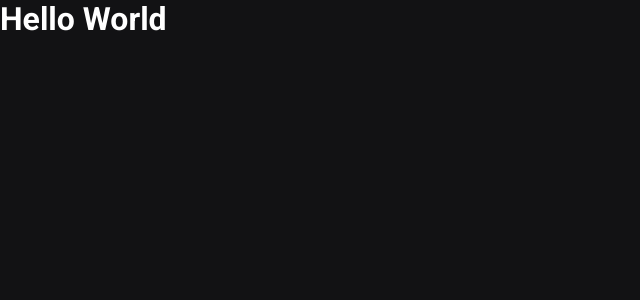
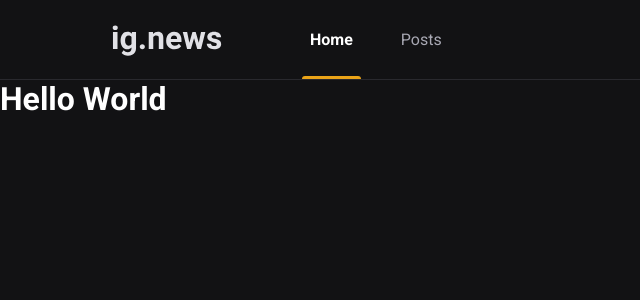
Before and after one commit to AndrioC/ig-news-ignite-course-application, a Next.js app: page / in a window 1280 px wide. Shown: the top 300 px of the page, without its empty margins (0-640 px from the left). Built offline with nearby package versions, Linux system fonts and the light colour scheme.

Commit message:
Header created and favicon added

```diff
--- a/src/components/Header/index.tsx
+++ b/src/components/Header/index.tsx
@@ -1,8 +1,14 @@
+import styles from './styles.module.scss'
+
 export function Header(){
     return (
-        <header>
-            <div>
-                <img src="" alt=""/>
+        <header className={styles.headerContainer}>
+            <div className={styles.headerContent}>
+                <img src="/images/logo.svg" alt="ig.news"/>
+                <nav>
+                    <a className={styles.active}>Home</a>
+                    <a>Posts</a>
+                </nav>
             </div>
         </header>
     )
--- a/src/components/Header/styles.module.scss
+++ b/src/components/Header/styles.module.scss
@@ -0,0 +1,54 @@
+.headerContainer {
+    height: 5rem;
+    border-bottom: 1px solid var(--gray-800);
+}
+
+.headerContent{
+    max-width: 1120px;
+    height: 5rem;
+    margin: 0 auto;
+    padding: 0 2rem;
+
+    display: flex;
+    align-items: center;
+
+    nav {
+        margin-left: 5rem;
+        height: 5rem;
+
+        a {
+            display: inline-block;
+            position: relative;
+            padding: 0 0.5rem;
+            height: 5rem;
+            line-height: 5rem;
+            color: var(--gray-300);
+            transition: color 0.2s;
+
+            &:hover{
+                color: var(--white);
+            }
+
+            & + a {
+                margin-left: 2rem;
+            }
+
+            &.active{
+                color: var(--white);
+                font-weight: bold;
+            }
+
+            &.active::after{
+                content: '';
+                height: 3px;
+                border-radius: 3px 3px 0 0;
+                width: 100%;
+                position: absolute;
+                bottom: 1px;
+                left: 0;
+                background: var(--yellow-500);
+            }
+        }
+
+    }
+}
--- a/src/pages/_app.tsx
+++ b/src/pages/_app.tsx
@@ -1,7 +1,15 @@
 import {AppProps} from 'next/app'
+import { Header } from '../components/Header'
+
 import '../styles/global.scss'
 function MyApp({ Component, pageProps }: AppProps) {
-  return <Component {...pageProps} />
+
+  return (
+    <>
+      <Header />
+      <Component {...pageProps} />
+    </>
+  )
 }
 
 export default MyApp
--- a/src/pages/_document.tsx
+++ b/src/pages/_document.tsx
@@ -7,6 +7,7 @@
                 <Head>
                     <link rel="preconnect" href="https://fonts.gstatic.com"/>
                     <link href="https://fonts.googleapis.com/css2?family=Roboto:ital,wght@0,400;0,700;1,700&display=swap" rel="stylesheet"/>
+                    <link rel="shortcut icon" href="/favicon.png" type="image/png"/>
                 </Head>
             <body>
                 <Main />
--- a/src/styles/global.scss
+++ b/src/styles/global.scss
@@ -9,6 +9,7 @@
 
     --gray-100: #e1e1e6;
     --gray-300: #a8a8b3;
+    --gray-800: #29292e;
     --gray-900: #121214;
 
     --cyan-500: #61dafb;
```
